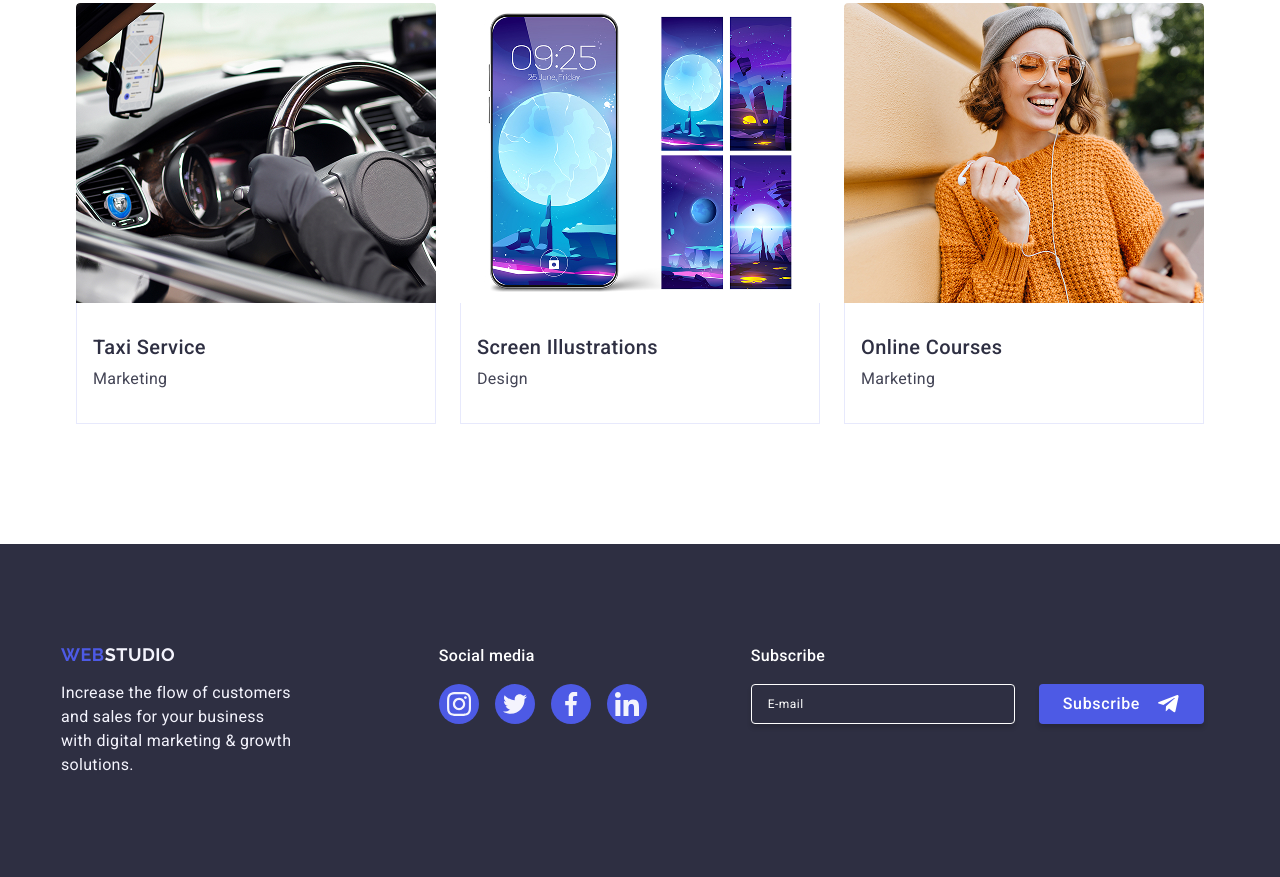
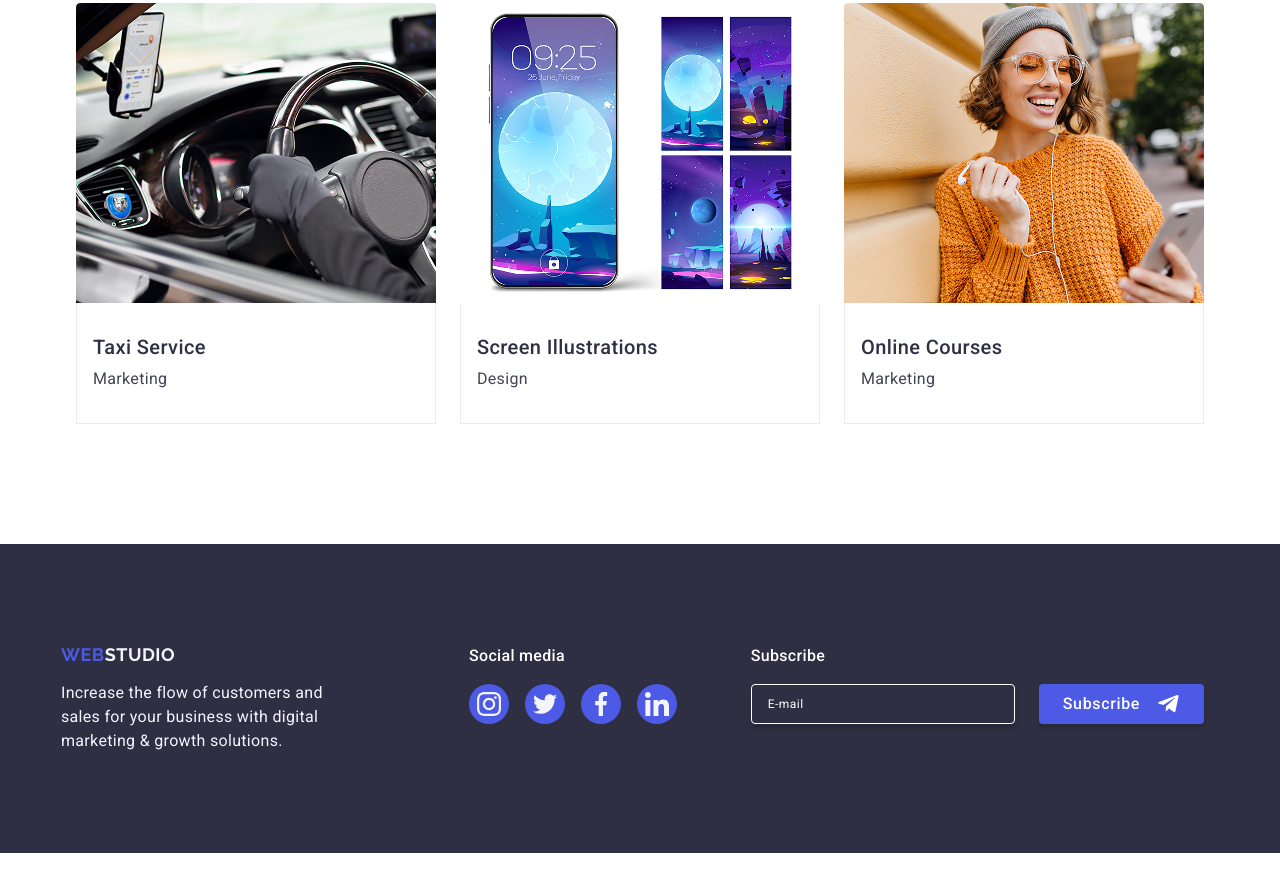
Before and after one commit to mo1sed/goit-markup-hw-06, a plain HTML site: page index.html in a window 1280 px wide. Shown: the part 2615-3492 px from the top of the page. After the commit the page ends 3468 px from the top, so only its background shows below. Drawn offline with nearby package versions, Linux system fonts and the light colour scheme.

Commit message:
fixed footer margin

```diff
--- a/css/styles.css
+++ b/css/styles.css
@@ -928,24 +928,24 @@ button {
     text-align: left;
   }
 
+  .footer-brand {
+    flex-shrink: 0;
+  }
+
   .footer-social-block {
-    margin-left: 0;
-    margin-right: auto;
+    margin-left: 120px;
+    margin-right: 0;
     text-align: left;
-    padding-left: 120px;
+    padding-left: 0;
   }
 
   .footer-subscribe-block {
     display: flex;
     flex-direction: column;
     align-items: flex-start;
-    margin-left: 80px;
+    margin-left: auto;
     margin-right: 0;
     margin-top: 0;
-  }
-
-  .footer-social-block {
-    margin-right: 0;
   }
 }
 
```
